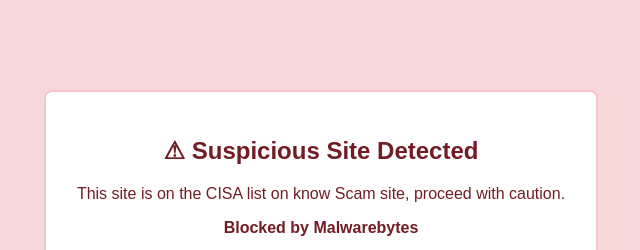
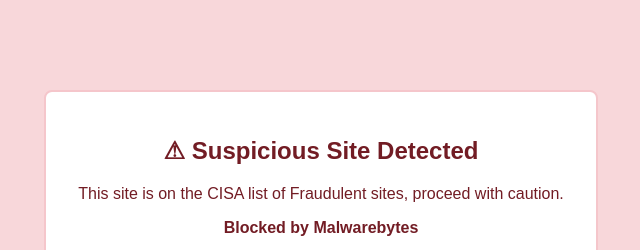
Before and after one commit to mfreud68/mfreud68.github.io, a plain HTML site: page index.html in a window 1280 px wide. Shown: the top 250 px of the page, 319-959 px from the left. Drawn offline with Linux system fonts and the light colour scheme.

Commit message:
Update warning message for fraudulent site notice

```diff
--- a/index.html
+++ b/index.html
@@ -86,13 +86,10 @@
 
         <h2>⚠ Suspicious Site Detected</h2>
 
-        <p>This site is on the CISA list on know Scam site, proceed with caution.</p>
+        <p>This site is on the CISA list of Fraudulent sites, proceed with caution.</p>
 
         <p><b>Blocked by Malwarebytes</b></p>
 		<p>Malwarebytes automatically blocks sites on the Cybersecurity and Infrastructure Security Agency (CISA) watch list.</p>
-
-
-
 
 
 
```
